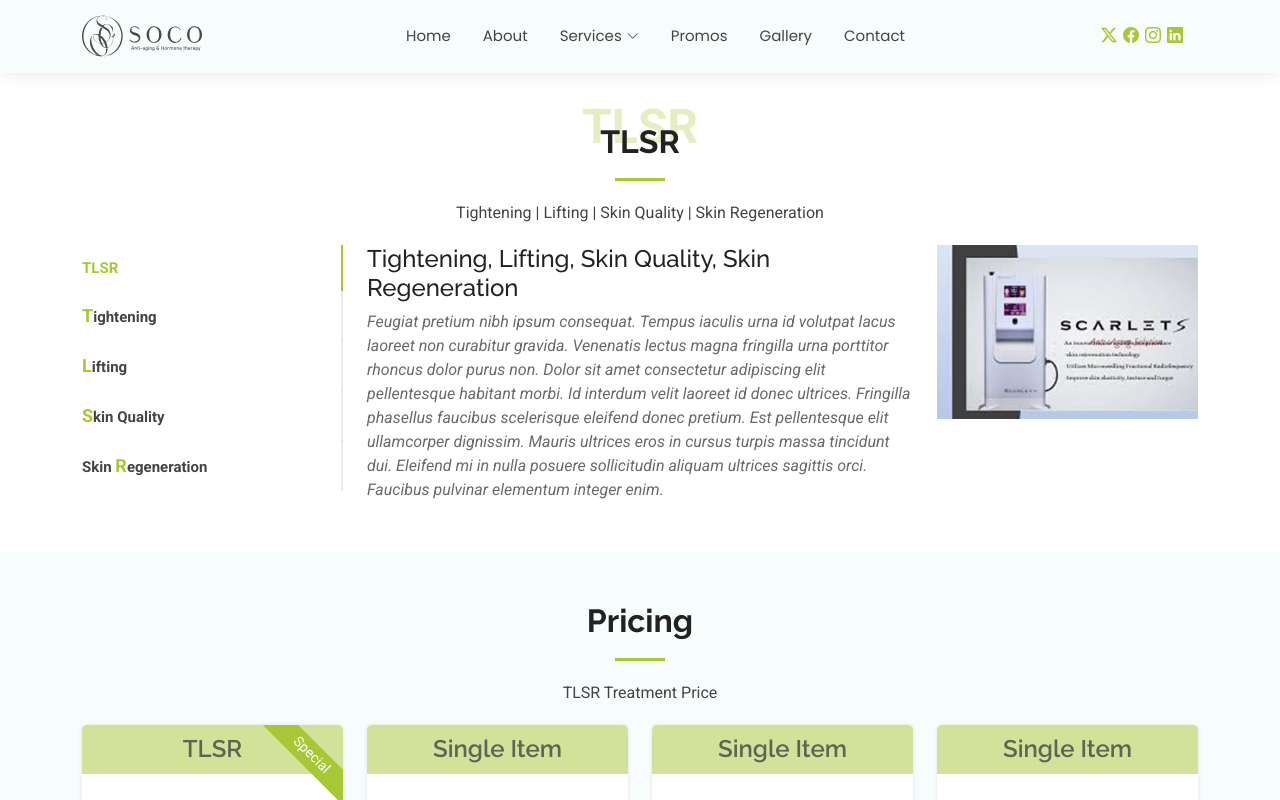
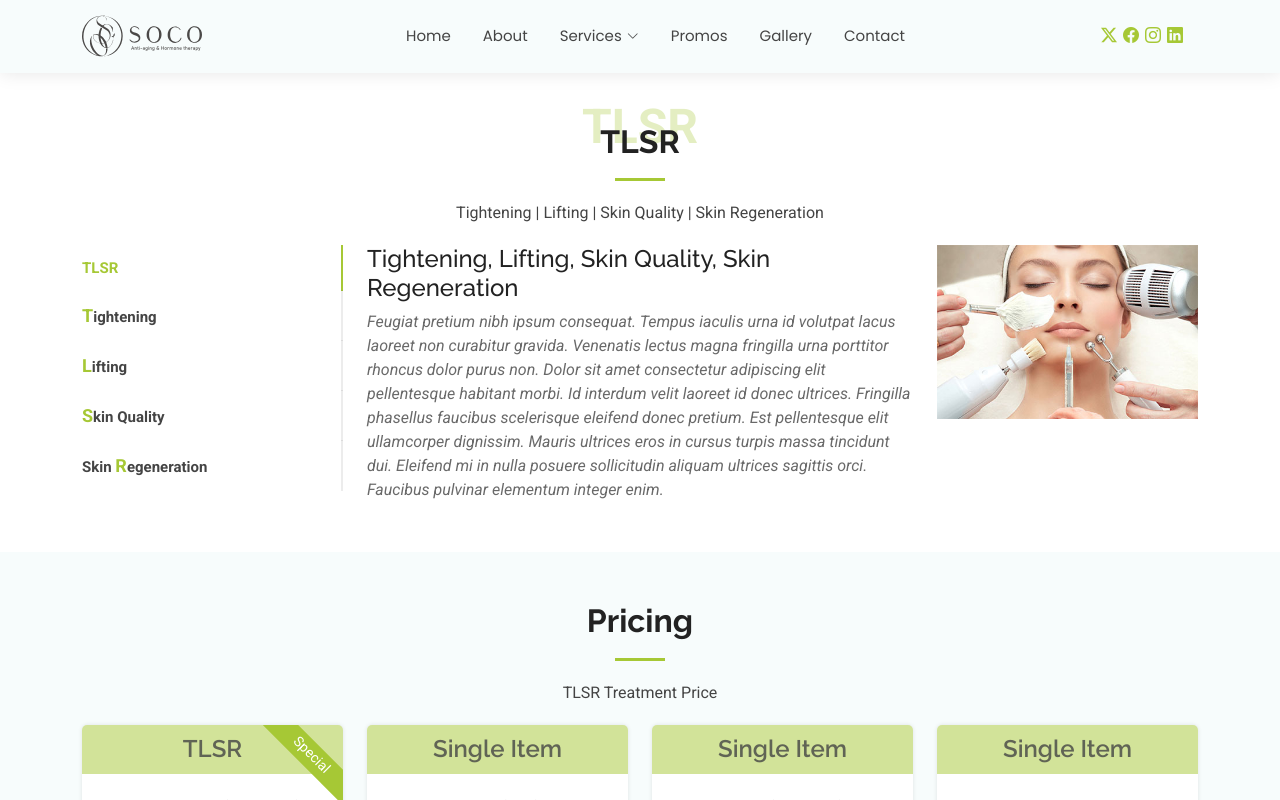
Before and after one commit to squnx/SoCo-Wellness-MedSpa, a React (Vite) app: page /tlsr in a window 1280 px wide. Shown: the top 800 px of the page. Built offline with nearby package versions, Linux system fonts and the light colour scheme; a web font is replaced by a local one.

Commit message:
Update TLSR page for presentation

```diff
--- a/src/pages/Tlsr.jsx
+++ b/src/pages/Tlsr.jsx
@@ -64,7 +64,7 @@
                       <p className="fst-italic">Feugiat pretium nibh ipsum consequat. Tempus iaculis urna id volutpat lacus laoreet non curabitur gravida. Venenatis lectus magna fringilla urna porttitor rhoncus dolor purus non. Dolor sit amet consectetur adipiscing elit pellentesque habitant morbi. Id interdum velit laoreet id donec ultrices. Fringilla phasellus faucibus scelerisque eleifend donec pretium. Est pellentesque elit ullamcorper dignissim. Mauris ultrices eros in cursus turpis massa tincidunt dui. Eleifend mi in nulla posuere sollicitudin aliquam ultrices sagittis orci. Faucibus pulvinar elementum integer enim.</p>
                     </div>
                     <div className="col-lg-4 text-center order-1 order-lg-2 d-none d-sm-block">
-                      <img src="/assets/images/temp/tightening.jpg" alt="" className="img-fluid" />
+                      <img src="/assets/images/temp/tlsr.jpg" alt="" className="img-fluid" />
                     </div>
                   </div>
                 </div>
```
Also changed, not shown: public/assets/images/temp/tlsr.jpg (added).
